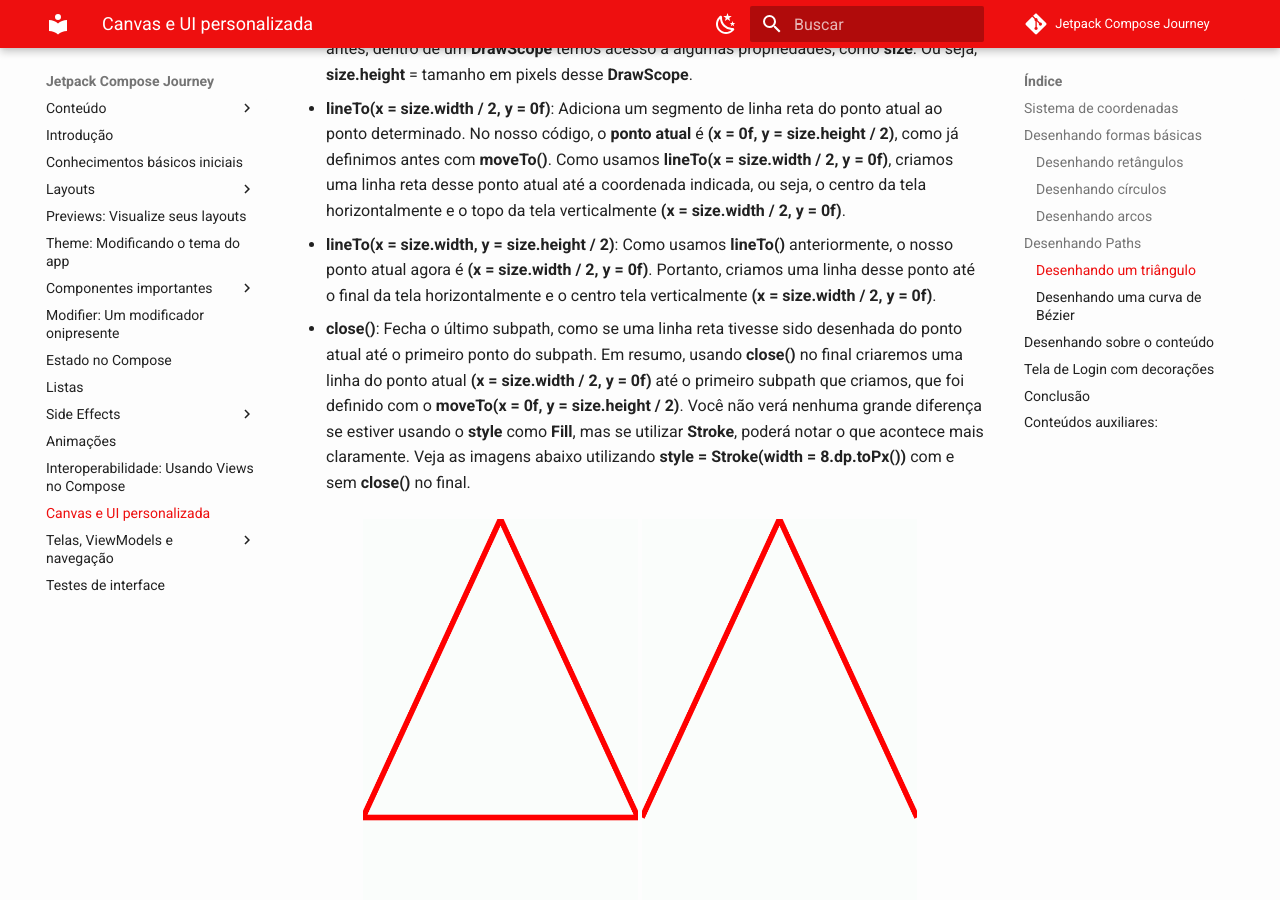
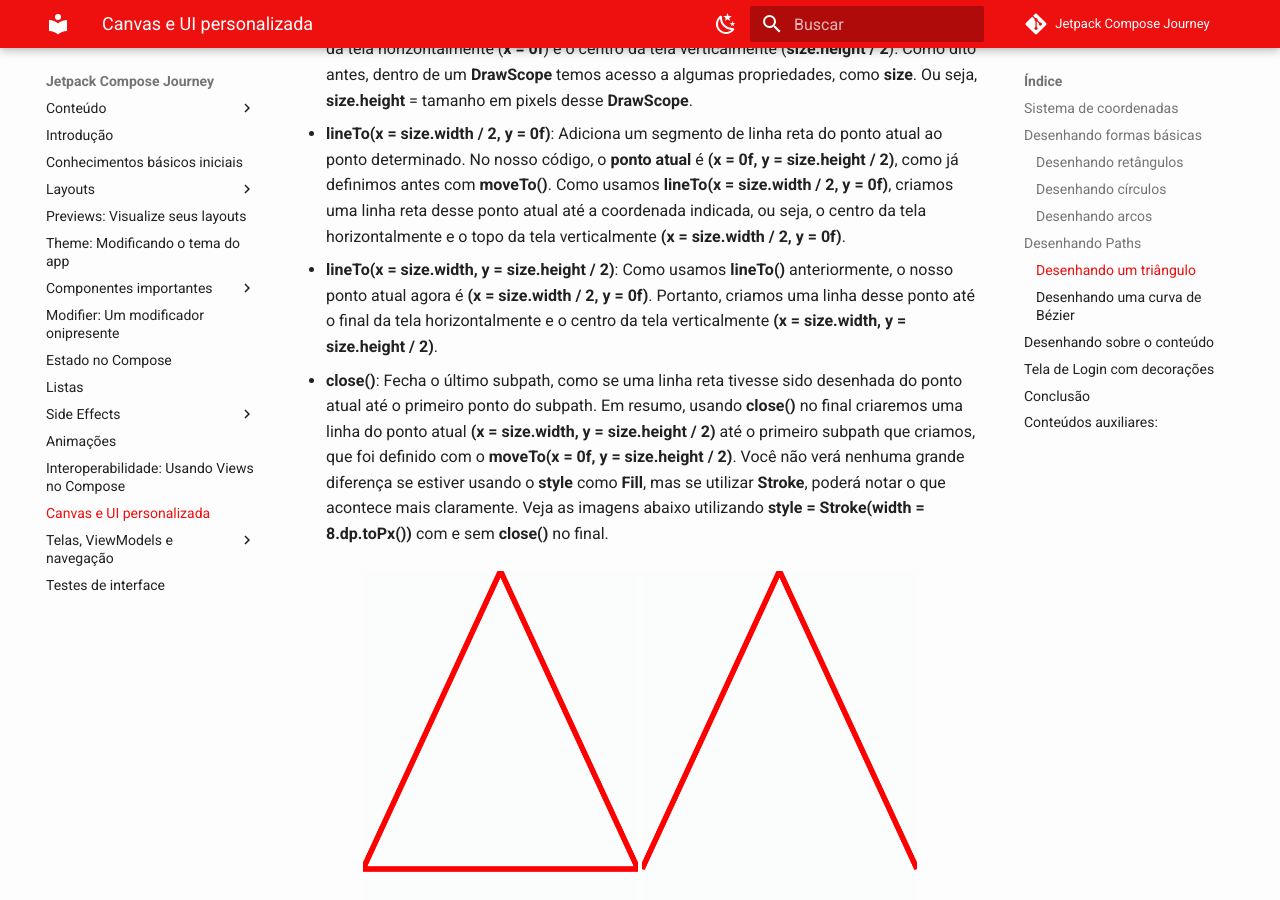
Before and after one commit to jsericksk/Jetpack-Compose-Journey, an MkDocs documentation site: the page built from docs/canvas.md, in a window 1280 px wide and 900 px high, scrolled down 8672 px. Built offline with MkDocs 1.6.1 and Material for MkDocs 9.7.7, drawn with Linux system fonts in a browser that asks for light colours; emoji names are drawn with the system emoji font; comment, search, counter and statistics services are not loaded; some of the changed text lies outside the part shown.

Commit message:
canvas.md atualizado

```diff
--- a/docs/canvas.md
+++ b/docs/canvas.md
@@ -224,9 +224,9 @@ Agora vamos à explicação do **Path** criado:
 
 - **lineTo(x = size.width / 2, y = 0f)**: Adiciona um segmento de linha reta do ponto atual ao ponto determinado. No nosso código, o **ponto atual** é **(x = 0f, y = size.height / 2)**, como já definimos antes com **moveTo()**. Como usamos **lineTo(x = size.width / 2, y = 0f)**, criamos uma linha reta desse ponto atual até a coordenada indicada, ou seja, o centro da tela horizontalmente e o topo da tela verticalmente **(x = size.width / 2, y = 0f)**.
 
-- **lineTo(x = size.width, y = size.height / 2)**: Como usamos **lineTo()** anteriormente, o nosso ponto atual agora é **(x = size.width / 2, y = 0f)**. Portanto, criamos uma linha desse ponto até o final da tela horizontalmente e o centro tela verticalmente **(x = size.width / 2, y = 0f)**.
+- **lineTo(x = size.width, y = size.height / 2)**: Como usamos **lineTo()** anteriormente, o nosso ponto atual agora é **(x = size.width / 2, y = 0f)**. Portanto, criamos uma linha desse ponto até o final da tela horizontalmente e o centro da tela verticalmente **(x = size.width, y = size.height / 2)**.
 
-- **close()**: Fecha o último subpath, como se uma linha reta tivesse sido desenhada do ponto atual até o primeiro ponto do subpath. Em resumo, usando **close()** no final criaremos uma linha do ponto atual **(x = size.width / 2, y = 0f)** até o primeiro subpath que criamos, que foi definido com o **moveTo(x = 0f, y = size.height / 2)**. Você não verá nenhuma grande diferença se estiver usando o **style** como **Fill**, mas se utilizar **Stroke**, poderá notar o que acontece mais claramente. Veja as imagens abaixo utilizando **style = Stroke(width = 8.dp.toPx())** com e sem **close()** no final.
+- **close()**: Fecha o último subpath, como se uma linha reta tivesse sido desenhada do ponto atual até o primeiro ponto do subpath. Em resumo, usando **close()** no final criaremos uma linha do ponto atual **(x = size.width, y = size.height / 2)** até o primeiro subpath que criamos, que foi definido com o **moveTo(x = 0f, y = size.height / 2)**. Você não verá nenhuma grande diferença se estiver usando o **style** como **Fill**, mas se utilizar **Stroke**, poderá notar o que acontece mais claramente. Veja as imagens abaixo utilizando **style = Stroke(width = 8.dp.toPx())** com e sem **close()** no final.
 
 <p align="center">
     <img src="../canvas/img-07.png" alt="Path" width="40%" height="20%"/>
@@ -275,7 +275,7 @@ private fun Path2() {
 <img src="../canvas/img-09.png" alt="Path" width="40%" height="20%"/>
 
 - **moveTo(x = 0f, y = size.height / 2)**: Já explicamos sobre essa função e estamos usando os exatos mesmos valores de antes.
-- **quadraticBezierTo()**: Adiciona um segmento bézier quadrático que faz uma curva do ponto atual até o ponto determinado **(x2, y2)**, usando o ponto de controle **(x1, y1)**. Olhando para o nosso código, o ponto atual é **(x = 0f, y = size.height / 2)**, ou seja, o início da tela horizontalmente e o centro da tela verticalmente. A curva que criamos vai do ponto atual até a coordenada **x2 = size.width** e **y2 = size.height / 2**, que significa o fim da tela horizontalmente e o centro da tela verticalmente. Já os valores **x1 = size.width / 2** e **y1 = 0f** são usados para criar o ponto de controle da curva, em outras palavras, aplicar o efeito na curva. Com os valores fornecidos, é o centro da tela horizontalmente e o início da tela verticalmente (o centro no topo). O **close()** segue o mesmo princípio que já falamos antes.
+- **quadraticBezierTo()**: Adiciona um segmento bézier quadrático que faz uma curva do ponto atual até o ponto determinado **(x2, y2)**, usando o ponto de controle **(x1, y1)**. Olhando para o nosso código, o ponto atual é **(x = 0f, y = size.height / 2)**. A curva que criamos vai do ponto atual até a coordenada **x2 = size.width** e **y2 = size.height / 2**, que significa o fim da tela horizontalmente e o centro da tela verticalmente. Já os valores **x1 = size.width / 2** e **y1 = 0f** são usados para criar o ponto de controle da curva, em outras palavras, aplicar o efeito na curva. Com os valores fornecidos, é o centro da tela horizontalmente e o início da tela verticalmente (o centro no topo). O **close()** segue o mesmo princípio que já falamos antes.
 
 Veja a imagem abaixo para ver um exemplo mais visual do que foi dito acima:
 
```
Also changed, not shown: other parts of docs/canvas.md (+1 -1 lines).
